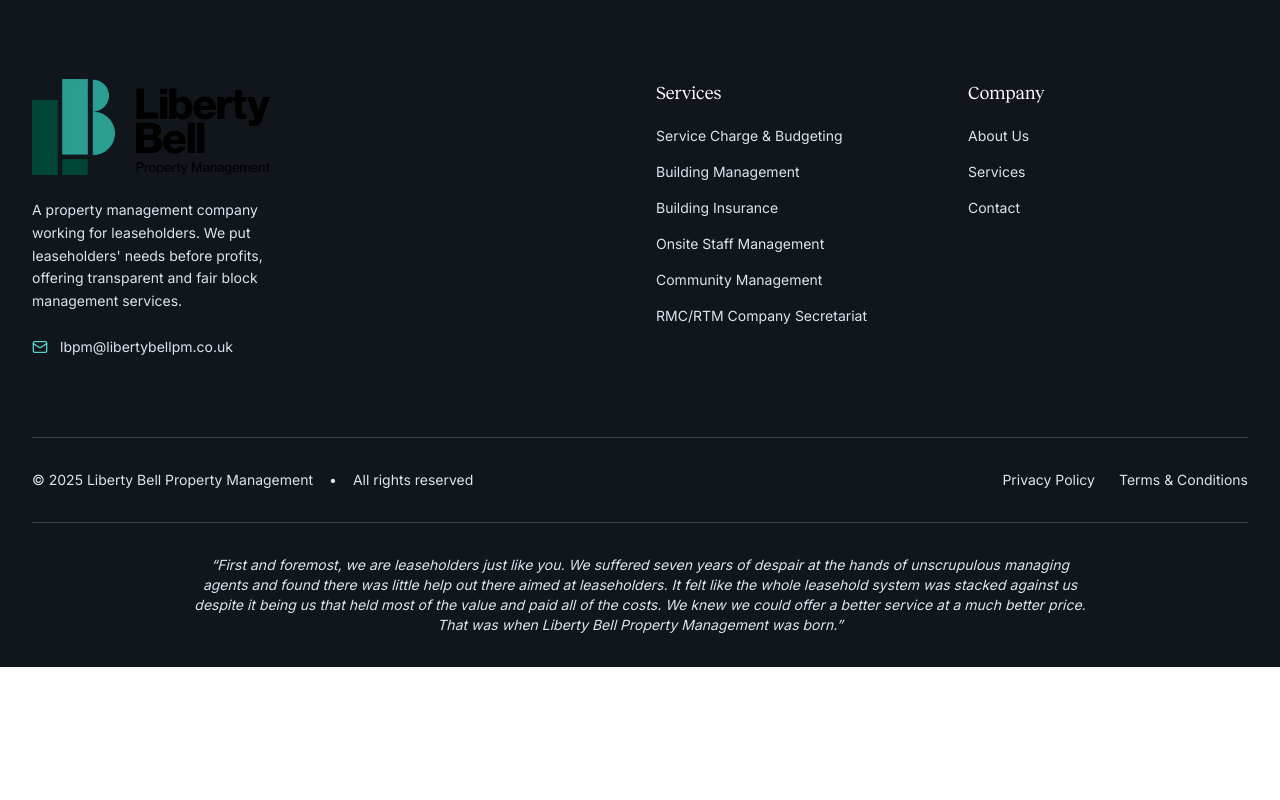
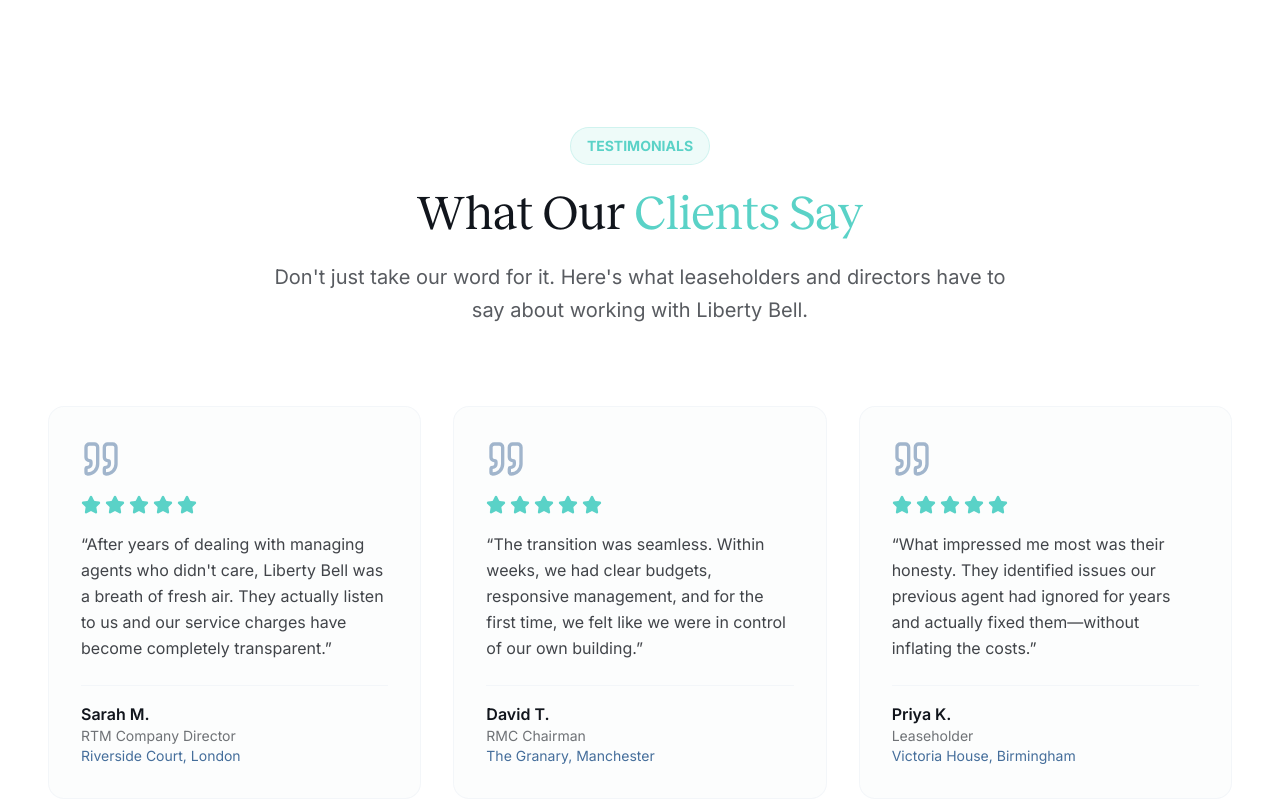
Before and after one commit to jackvdp/liberty-bell-pm, a Next.js app: page / in a window 1280 px wide. Shown: the part 3920-4720 px from the top of the page. Before the commit the page ends 4587 px from the top, so only its background shows below. Built offline with nearby package versions, Linux system fonts and the light colour scheme; no server answers.

Commit message:
Add testimonials section

```diff
--- a/app/page.tsx
+++ b/app/page.tsx
@@ -2,6 +2,7 @@
 import Navbar from "@/components/navbar";
 import Benefits from "@/components/benefits";
 import HowItWorks from "@/components/how-it-works";
+import Testimonials from "@/components/testimonials";
 import Footer from "@/components/footer";
 
 export default function Home() {
@@ -11,6 +12,7 @@
         <Hero />
         <Benefits />
         <HowItWorks />
+        <Testimonials />
         <Footer />
       </div>
   );
--- /dev/null
+++ b/components/testimonials.tsx
@@ -0,0 +1,93 @@
+'use client'
+
+import { motion } from 'framer-motion'
+import { Star, Quote } from 'lucide-react'
+
+const testimonials = [
+    {
+        quote: "After years of dealing with managing agents who didn't care, Liberty Bell was a breath of fresh air. They actually listen to us and our service charges have become completely transparent.",
+        author: "Sarah M.",
+        role: "RTM Company Director",
+        building: "Riverside Court, London",
+        rating: 5
+    },
+    {
+        quote: "The transition was seamless. Within weeks, we had clear budgets, responsive management, and for the first time, we felt like we were in control of our own building.",
+        author: "David T.",
+        role: "RMC Chairman",
+        building: "The Granary, Manchester",
+        rating: 5
+    },
+    {
+        quote: "What impressed me most was their honesty. They identified issues our previous agent had ignored for years and actually fixed them—without inflating the costs.",
+        author: "Priya K.",
+        role: "Leaseholder",
+        building: "Victoria House, Birmingham",
+        rating: 5
+    }
+]
+
+export default function Testimonials() {
+    return (
+        <section className="bg-liberty-base py-24 lg:py-32">
+            <div className="max-w-7xl mx-auto px-6 sm:px-8 lg:px-12">
+                {/* Section Header */}
+                <motion.div
+                    initial={{ opacity: 0, y: 20 }}
+                    whileInView={{ opacity: 1, y: 0 }}
+                    viewport={{ once: true, margin: "-100px" }}
+                    transition={{ duration: 0.6, ease: "easeOut" }}
+                    className="text-center mb-16 lg:mb-20"
+                >
+                    <span className="inline-flex items-center gap-2 bg-liberty-accent/10 text-liberty-accent px-4 py-2 rounded-full text-sm font-medium mb-6 border border-liberty-accent/20">
+                        <strong>TESTIMONIALS</strong>
+                    </span>
+                    <h2 className="text-3xl lg:text-4xl xl:text-5xl font-reckless font-bold !text-liberty-background mb-6">
+                        What Our{' '}
+                        <span className="!text-liberty-accent">Clients Say</span>
+                    </h2>
+                    <p className="text-lg lg:text-xl text-liberty-background/70 max-w-3xl mx-auto leading-relaxed">
+                        Don&apos;t just take our word for it. Here&apos;s what leaseholders and directors have to say about working with Liberty Bell.
+                    </p>
+                </motion.div>
+
+                {/* Testimonials Grid */}
+                <div className="grid grid-cols-1 md:grid-cols-2 lg:grid-cols-3 gap-8">
+                    {testimonials.map((testimonial, index) => (
+                        <motion.div
+                            key={testimonial.author}
+                            initial={{ opacity: 0, y: 30 }}
+                            whileInView={{ opacity: 1, y: 0 }}
+                            viewport={{ once: true, margin: "-50px" }}
+                            transition={{ duration: 0.5, delay: index * 0.1, ease: "easeOut" }}
+                        >
+                            <div className="h-full p-8 rounded-2xl bg-liberty-secondary/10 border border-liberty-secondary/30 flex flex-col">
+                                {/* Quote icon */}
+                                <Quote className="w-10 h-10 text-liberty-primary/50 mb-4" />
+
+                                {/* Stars */}
+                                <div className="flex gap-1 mb-4">
+                                    {[...Array(testimonial.rating)].map((_, i) => (
+                                        <Star key={i} className="w-5 h-5 fill-liberty-accent text-liberty-accent" />
+                                    ))}
+                                </div>
+
+                                {/* Quote */}
+                                <blockquote className="text-liberty-background/80 leading-relaxed mb-6 flex-grow">
+                                    &ldquo;{testimonial.quote}&rdquo;
+                                </blockquote>
+
+                                {/* Author */}
+                                <div className="border-t border-liberty-secondary/30 pt-4">
+                                    <p className="font-semibold !text-liberty-background">{testimonial.author}</p>
+                                    <p className="text-sm text-liberty-background/60">{testimonial.role}</p>
+                                    <p className="text-sm text-liberty-primary">{testimonial.building}</p>
+                                </div>
+                            </div>
+                        </motion.div>
+                    ))}
+                </div>
+            </div>
+        </section>
+    )
+}
```
